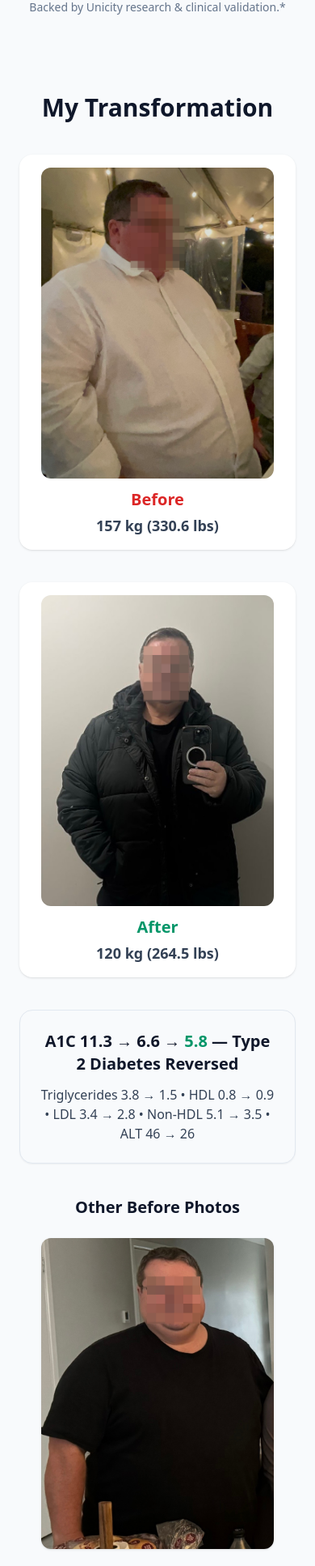
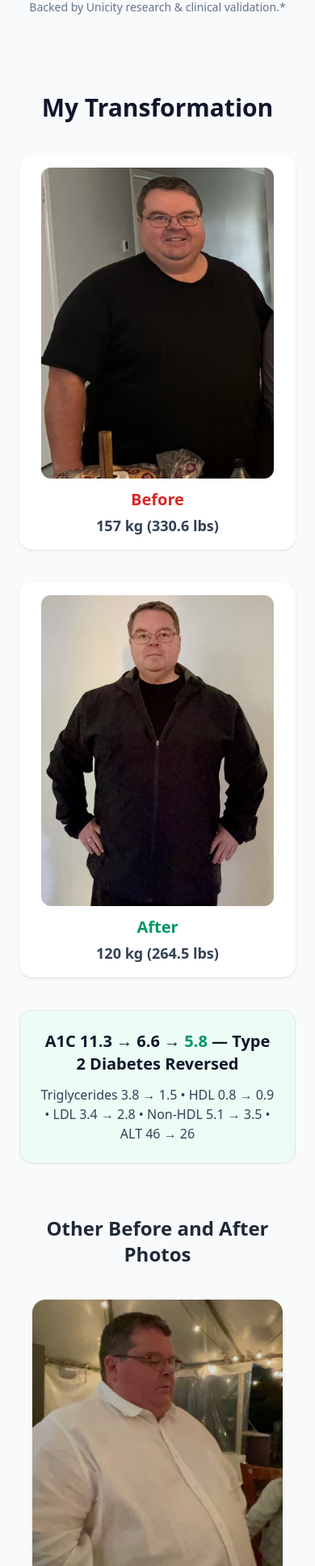
Before and after one commit to KobiMontague/feel-great-system-, a Laravel app: page / in a window 390 px wide. Shown: the part 1180-3114 px from the top of the page at 81% size. Run offline with Laravel 12, Linux system fonts and the light colour scheme; some libraries are stand-ins or nearby versions.

Commit message:
Update photos

```diff
--- a/resources/views/home.blade.php
+++ b/resources/views/home.blade.php
@@ -92,7 +92,7 @@
             <!-- Before -->
             <div class="bg-white rounded-2xl shadow p-4 text-center flex flex-col items-center">
                 <div class="w-72 h-96 overflow-hidden rounded-xl">
-                    <img src="{{ asset('images/transformation/before3.jpg') }}"
+                    <img src="{{ asset('images/transformation/before1.jpg') }}"
                          alt="Before photo"
                          class="w-full h-full object-cover">
                 </div>
@@ -103,7 +103,7 @@
             <!-- After -->
             <div class="bg-white rounded-2xl shadow p-4 text-center flex flex-col items-center">
                 <div class="w-72 h-96 overflow-hidden rounded-xl">
-                    <img src="{{ asset('images/transformation/After2.jpg') }}"
+                    <img src="{{ asset('images/transformation/After5.jpg') }}"
                          alt="After photo"
                          class="w-full h-full object-cover">
                 </div>
@@ -113,23 +113,32 @@
         </div>
 
         <!-- A1C / health summary -->
-        <div class="mt-10 bg-slate-50 border border-slate-200 rounded-2xl p-6 md:p-8 text-center shadow-sm">
+        <div class="mt-10 border border-slate-200 rounded-2xl p-6 md:p-8 text-center shadow-sm bg-emerald-50"">
             <h3 class="text-xl font-bold">A1C 11.3 → 6.6 → <span class="text-emerald-600">5.8</span> — Type 2 Diabetes Reversed</h3>
             <p class="mt-3 text-slate-700">
                 Triglycerides 3.8 → 1.5 • HDL 0.8 → 0.9 • LDL 3.4 → 2.8 • Non-HDL 5.1 → 3.5 • ALT 46 → 26
             </p>
         </div>
+        <!-- Other Before and After Photos -->
+        <div class="mt-16">
+            <h4 class="text-2xl font-bold text-center text-gray-800 mb-10">
+                Other Before and After Photos
+            </h4>
 
-        <!-- Other before photos (matched sizing) -->
-        <div class="mt-10">
-            <h4 class="text-xl font-semibold text-center mb-6">Other Before Photos</h4>
-            <div class="grid grid-cols-1 sm:grid-cols-2 gap-6 justify-items-center">
-                <div class="w-72 h-96 overflow-hidden rounded-xl shadow">
-                    <img src="{{ asset('images/transformation/before1.jpg') }}" alt="Before photo 1" class="w-full h-full object-cover">
-                </div>
-                <div class="w-72 h-96 overflow-hidden rounded-xl shadow">
-                    <img src="{{ asset('images/transformation/before2.PNG') }}" alt="Before photo 2" class="w-full h-full object-cover">
-                </div>
+            <div class="grid grid-cols-1 sm:grid-cols-2 lg:grid-cols-3 gap-8 px-4 sm:px-0">
+                @foreach ([
+                    'before3.jpg' => 'Before photo 1',
+                    'After2.jpg'  => 'After photo 1',
+                    'before2.jpg' => 'Before photo 2',
+                ] as $file => $alt)
+                    <div class="bg-white rounded-2xl shadow-md overflow-hidden transition transform hover:-translate-y-1 hover:shadow-lg">
+                        <img
+                            src="{{ asset('images/transformation/' . $file) }}"
+                            alt="{{ $alt }}"
+                            class="w-full aspect-[3/4] object-cover"
+                        >
+                    </div>
+                @endforeach
             </div>
         </div>
     </div>
```
Also changed, not shown: public/images/transformation/After2.jpg, public/images/transformation/After3.jpeg (added), public/images/transformation/After5.jpg (added), public/images/transformation/before1.jpg, public/images/transformation/before2.jpg (added), public/images/transformation/before3.jpg.
